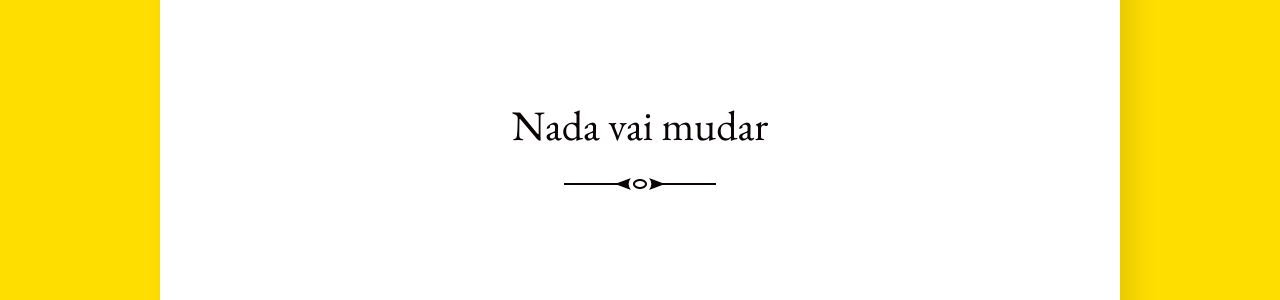
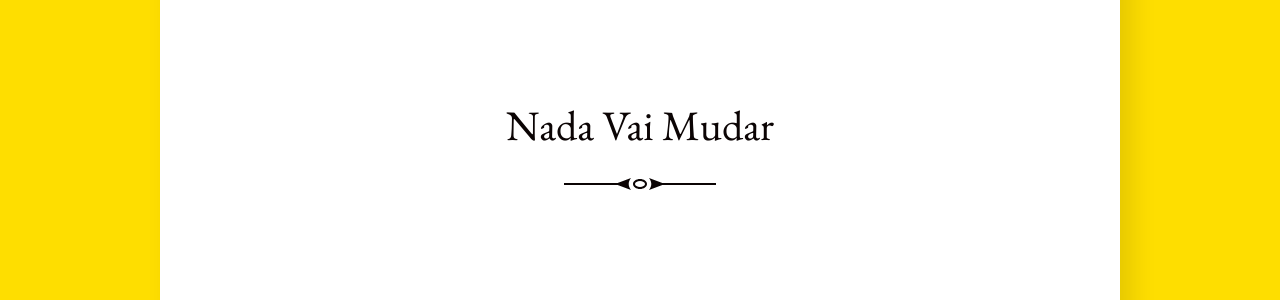
Before and after one commit to tropicaos/laueu, a Jekyll site: the page built from _posts/2020-07-02-nada-vai-mudar.md, in a window 1280 px wide and 900 px high. Shown: the part 209-509 px from the top of the window. Built offline with Jekyll 4.4.1, drawn with Linux system fonts in a browser that asks for light colours.

```diff
--- a/_posts/2020-07-02-nada-vai-mudar.md
+++ b/_posts/2020-07-02-nada-vai-mudar.md
@@ -1,6 +1,6 @@
 ---
 layout: post
-title: Nada vai mudar
+title: Nada Vai Mudar
 categories:
   - textos
 tags: contos, romance
```
